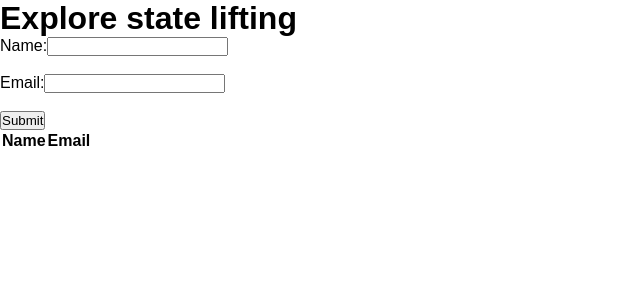
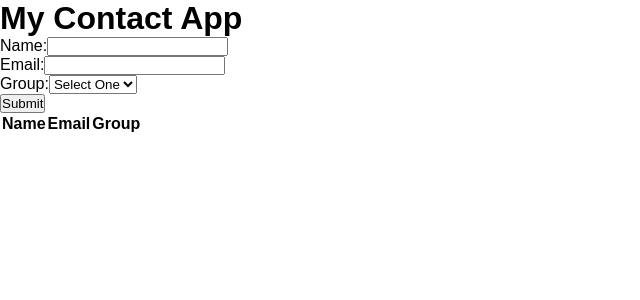
Before and after one commit to Jobayer109/State-Lifting-Contact-Form, a React (Vite) app: page / in a window 1280 px wide. Shown: the top 300 px of the page, without its empty margins (0-640 px from the left). Built offline with nearby package versions, Linux system fonts and the light colour scheme.

Commit message:
Select option implemented as group category of contact

```diff
--- a/src/App.jsx
+++ b/src/App.jsx
@@ -12,7 +12,7 @@
 
   return (
     <>
-      <h1>Explore state lifting</h1>
+      <h1>My Contact App</h1>
       <ContactForm getContact={getContact} />
       <Table contacts={contacts} />
     </>
--- a/src/components/Contacts/ContactForm.jsx
+++ b/src/components/Contacts/ContactForm.jsx
@@ -7,12 +7,13 @@
   id: shortid.generate(),
   name: "",
   email: "",
+  group: "",
 };
 
 const ContactForm = ({ getContact }) => {
   const [contact, setContact] = useState({ ...CONTACT_INIT_STATE });
 
-  const { name, email } = contact;
+  const { name, email, group } = contact;
 
   const handleChange = (e) => {
     setContact({
@@ -36,7 +37,6 @@
         value={name}
         onChange={handleChange}
       />{" "}
-      <br />
       <InputField
         label="Email:"
         type="email"
@@ -44,7 +44,18 @@
         value={email}
         onChange={handleChange}
       />{" "}
-      <br />
+      <div>
+        <label htmlFor="group">Group:</label>
+        <select name="group" id="group" value={group} onChange={handleChange}>
+          <option value="" disabled>
+            Select One
+          </option>
+          <option value="Home">Home</option>
+          <option value="Office">Office</option>
+          <option value="Family">Family</option>
+          <option value="Business">Business</option>
+        </select>
+      </div>{" "}
       <button type="submit">Submit</button>
     </form>
   );
--- a/src/components/Table/Table.jsx
+++ b/src/components/Table/Table.jsx
@@ -1,6 +1,7 @@
 /* eslint-disable no-unused-vars */
 /* eslint-disable react/prop-types */
 const Table = ({ contacts }) => {
+  console.log(contacts);
   return (
     <>
       <table>
@@ -8,13 +9,15 @@
           <tr>
             <th>Name</th>
             <th>Email</th>
+            <th>Group</th>
           </tr>
         </thead>
         <tbody>
-          {contacts.map(({ id, name, email }) => (
+          {contacts.map(({ id, name, email, group }) => (
             <tr key={id}>
               <td>{name}</td>
               <td>{email}</td>
+              <td>{group}</td>
             </tr>
           ))}
         </tbody>
```
